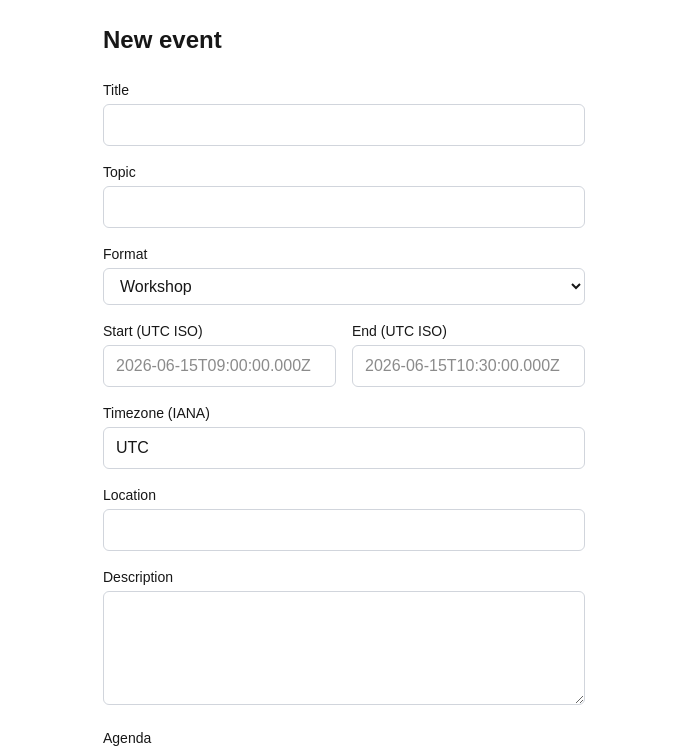
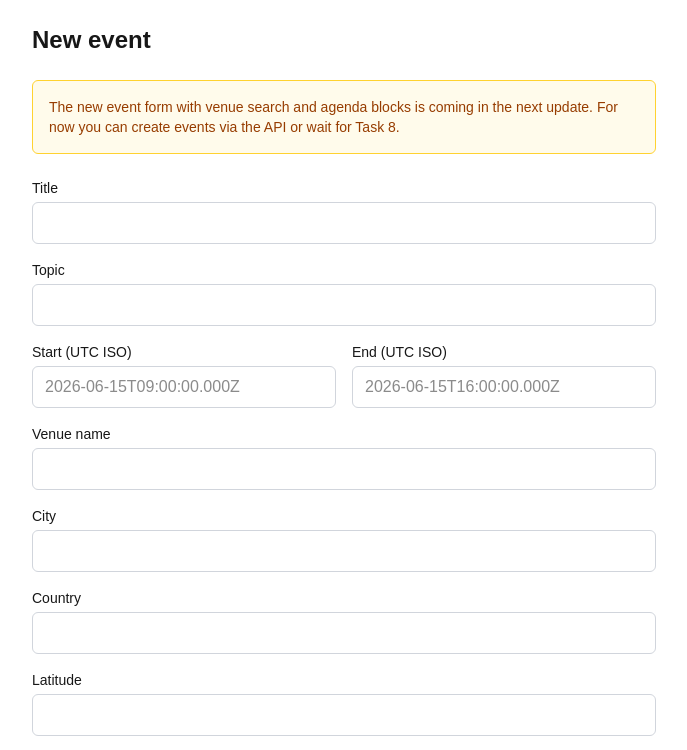
Before and after one commit to GhostDragooon/Eventar, a Next.js app: page /events/new in a window 1280 px wide. Shown: the top 750 px of the page, without its empty margins (296-983 px from the left). Built offline with nearby package versions, Linux system fonts and the light colour scheme.

Commit message:
fix(phase-1.5): remove stale location ref in edit page; wire new form fields to createEvent

```diff
--- a/app/events/[id]/edit/page.tsx
+++ b/app/events/[id]/edit/page.tsx
@@ -35,7 +35,9 @@ export default async function StaffEventEditPage({
         {formatInTz(event.start_time, event.timezone)} →{' '}
         {formatInTz(event.end_time, event.timezone)} ({event.timezone})
       </p>
-      {event.location && <p>{event.location}</p>}
+      {event.venue_name && (
+        <p>{event.venue_name}{event.city ? `, ${event.city}` : ''}{event.country ? `, ${event.country}` : ''}</p>
+      )}
       {event.description && (
         <p className="whitespace-pre-wrap">{event.description}</p>
       )}
--- a/app/events/new/page.tsx
+++ b/app/events/new/page.tsx
@@ -1,17 +1,19 @@
 'use client';
-import { useState, useTransition, useEffect } from 'react';
+import { useState, useTransition } from 'react';
 import { createEvent } from './actions';
-import { browserTz } from '@/lib/tz';
 
 export default function NewEventPage() {
   const [pending, start] = useTransition();
   const [err, setErr] = useState<string | null>(null);
-  const [tz, setTz] = useState('UTC');
-  useEffect(() => setTz(browserTz()), []);
 
   return (
     <main className="max-w-2xl mx-auto p-6 space-y-6">
       <h1 className="text-2xl font-semibold">New event</h1>
+
+      <div className="rounded-md border border-amber-300 bg-amber-50 p-4 text-sm text-amber-800">
+        The new event form with venue search and agenda blocks is coming in the next update.
+        For now you can create events via the API or wait for Task 8.
+      </div>
 
       <form
         action={(fd) =>
@@ -25,27 +27,16 @@ export default function NewEventPage() {
       >
         <Field name="title" label="Title" required />
         <Field name="topic" label="Topic" />
-        <div>
-          <label className="block text-sm font-medium mb-1">Format</label>
-          <select
-            name="format"
-            className="w-full rounded-md border border-gray-300 px-3 py-2"
-            defaultValue="workshop"
-          >
-            <option value="workshop">Workshop</option>
-            <option value="seminar">Seminar</option>
-            <option value="roundtable">Roundtable</option>
-            <option value="other">Other</option>
-          </select>
-        </div>
         <div className="grid grid-cols-2 gap-4">
           <Field name="start_time" label="Start (UTC ISO)" required type="text" placeholder="2026-06-15T09:00:00.000Z" />
-          <Field name="end_time" label="End (UTC ISO)" required type="text" placeholder="2026-06-15T10:30:00.000Z" />
+          <Field name="end_time" label="End (UTC ISO)" required type="text" placeholder="2026-06-15T16:00:00.000Z" />
         </div>
-        <Field name="timezone" label="Timezone (IANA)" defaultValue={tz} required />
-        <Field name="location" label="Location" />
-        <TextArea name="description" label="Description" />
-        <TextArea name="agenda" label="Agenda" />
+        <Field name="venue_name" label="Venue name" required />
+        <Field name="city" label="City" required />
+        <Field name="country" label="Country" required />
+        <Field name="latitude" label="Latitude" required type="number" />
+        <Field name="longitude" label="Longitude" required type="number" />
+        <Field name="description" label="Description" />
         <Field name="max_attendees" label="Max attendees (optional)" type="number" />
 
         <button
@@ -56,10 +47,6 @@ export default function NewEventPage() {
         </button>
         {err && <p className="text-sm text-red-700 whitespace-pre-wrap">{err}</p>}
       </form>
-
-      <p className="text-xs text-gray-500">
-        Note: phase 1 uses plain text ISO inputs. A datetime picker is phase-7 polish.
-      </p>
     </main>
   );
 }
@@ -69,7 +56,6 @@ function Field(p: {
   label: string;
   type?: string;
   required?: boolean;
-  defaultValue?: string;
   placeholder?: string;
 }) {
   return (
@@ -79,23 +65,9 @@ function Field(p: {
         name={p.name}
         type={p.type ?? 'text'}
         required={p.required}
-        defaultValue={p.defaultValue}
         placeholder={p.placeholder}
         className="w-full rounded-md border border-gray-300 px-3 py-2"
       />
     </div>
   );
 }
-
-function TextArea(p: { name: string; label: string }) {
-  return (
-    <div>
-      <label className="block text-sm font-medium mb-1">{p.label}</label>
-      <textarea
-        name={p.name}
-        rows={4}
-        className="w-full rounded-md border border-gray-300 px-3 py-2"
-      />
-    </div>
-  );
-}
```
